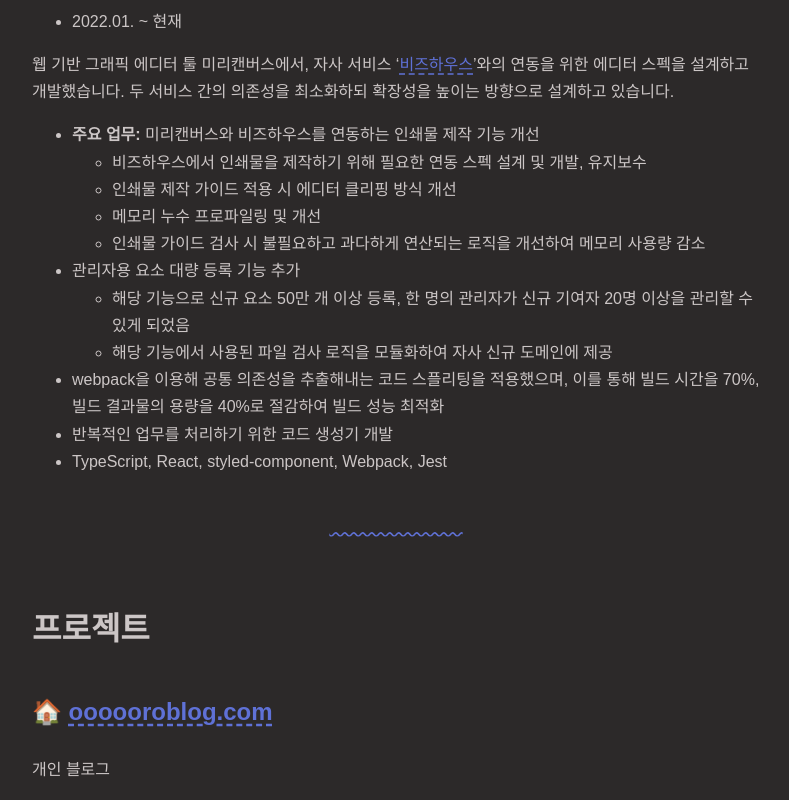
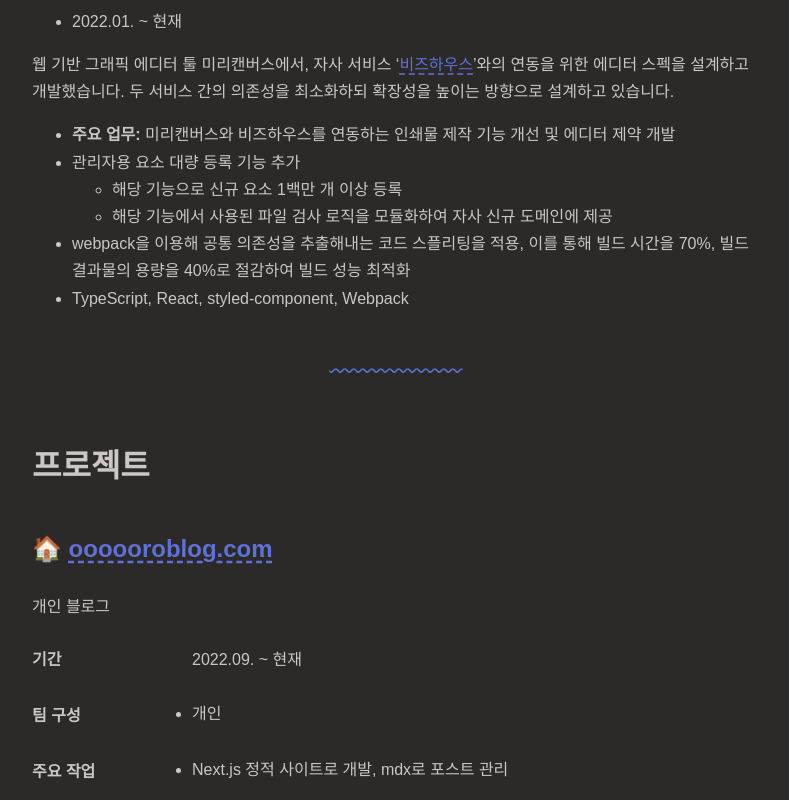
Before and after one commit to ooooorobo/oooooroblog, a Next.js app: page /about in a window 1280 px wide. Shown: the part 1060-1860 px from the top of the page, without its empty margins (244-1033 px from the left). Built offline with nearby package versions, Linux system fonts and the light colour scheme; a web font is replaced by a local one.

Commit message:
post: update about page

```diff
--- a/src/pages/about.mdx
+++ b/src/pages/about.mdx
@@ -34,17 +34,12 @@ import {NextSeo} from "next-seo";
 
 웹 기반 그래픽 에디터 툴 미리캔버스에서, 자사 서비스 ‘[비즈하우스](https://www.bizhows.com/)’와의 연동을 위한 에디터 스펙을 설계하고 개발했습니다. 두 서비스 간의 의존성을 최소화하되 확장성을 높이는 방향으로 설계하고 있습니다.
 
-- **주요 업무:** 미리캔버스와 비즈하우스를 연동하는 인쇄물 제작 기능 개선
-    - 비즈하우스에서 인쇄물을 제작하기 위해 필요한 연동 스펙 설계 및 개발, 유지보수
-    - 인쇄물 제작 가이드 적용 시 에디터 클리핑 방식 개선
-    - 메모리 누수 프로파일링 및 개선
-    - 인쇄물 가이드 검사 시 불필요하고 과다하게 연산되는 로직을 개선하여 메모리 사용량 감소
+- **주요 업무:** 미리캔버스와 비즈하우스를 연동하는 인쇄물 제작 기능 개선 및 에디터 제약 개발
 - 관리자용 요소 대량 등록 기능 추가
-    - 해당 기능으로 신규 요소 50만 개 이상 등록, 한 명의 관리자가 신규 기여자 20명 이상을 관리할 수 있게 되었음
+    - 해당 기능으로 신규 요소 1백만 개 이상 등록
     - 해당 기능에서 사용된 파일 검사 로직을 모듈화하여 자사 신규 도메인에 제공
-- webpack을 이용해 공통 의존성을 추출해내는 코드 스플리팅을 적용했으며, 이를 통해 빌드 시간을 70%, 빌드 결과물의 용량을 40%로 절감하여 빌드 성능 최적화
-- 반복적인 업무를 처리하기 위한 코드 생성기 개발
-- TypeScript, React, styled-component, Webpack, Jest
+- webpack을 이용해 공통 의존성을 추출해내는 코드 스플리팅을 적용, 이를 통해 빌드 시간을 70%, 빌드 결과물의 용량을 40%로 절감하여 빌드 성능 최적화
+- TypeScript, React, styled-component, Webpack
 
 <WavyLine size="10" top={'20px'} height={'80px'}/>
 
@@ -116,7 +111,7 @@ Git의 시각적 분석을 위한 VSCode Extension 개발
                    title: 'Nginx로 서브도메인을 EC2의 특정 포트 어플리케이션으로 연결하기',
                    link: 'https://www.oooooroblog.com/posts/1-nginx-subdomain-to-ec2-port'
                }]}
-               techs={['Next.js', 'quill', 'context-API', 'django', 'AWS(EC2, RDS, S3)']}/>
+               techs={['Next.js', 'quill', 'django', 'AWS(EC2, RDS, S3)']}/>
 
 <WavyLine size="10" top={'20px'} height={'80px'}/>
 
@@ -129,6 +124,36 @@ Git의 시각적 분석을 위한 VSCode Extension 개발
 - 소프트웨어및컴퓨터공학 전공 <small>(4.05 / 4.5)</small>
 - 디지털미디어 전공 (복수전공)
 
+# 기타
+
+저의 TMI를 소개합니다 😎
+
+### 2018
+- 모바일 게임 &#60;Tasty Pizza> 구글 플레이스토어 출시
+
+### 2019
+- 2019-2학기 파란학기제, 시리어스 게임 제작 프로젝트 참여, 훌륭한 뱃사공상 수상(대상)
+- 미디어학과 게임제작 소학회 ‘브레인스톰’ 회장
+- 대학생연합 게임제작동아리 ‘브릿지’ 7기 회원
+- 미디어학과 &#60;컴퓨터프로그래밍> 과목 튜터
+- 제38대 아주대학교 총학생회 ‘다움’ 소통발전국원
+
+### 2020
+- 아주대학교 총학생회 공식 홈페이지 개발TF팀장
+- 제39대 아주대학교 총학생회 ‘아워’ 소통발전차장
+
+### 2021
+- 제 7회 LINC+ 창업아이디어 경진대회, 비교과부문 &#60;Cake> 프로젝트 참여, 장려상 수상
+- 아주대학교 VHEX Lab, &#60;청소년 공감유형 진단·교육용 VR 콘텐츠 개발> 프로젝트 참여 ([링크](https://www.ajou.ac.kr/kr/ajou/news.do?mode=view&articleNo=111005&article.offset=0&articleLimit=12))
+    - Google Cloud Speech를 활용해 Speech-to-Text 기능 구현
+    - 인증 및 계정 관련 API 구현
+- 미디어학과 &#60;Immersive Media Programming> 과목 TA
+- 제40대 아주대학교 총학생회 비상대책위원회 소통발전국장
+
+### 2022
+- 2022 오픈소스 컨트리뷰션 아카데미, &#60;Githru: Git의 시각적 분석을 위한 VSCode Extension> 프로젝트 멘티 Masters 수료, 정보통신산업진흥원장상 수상(우수상)
+
+
 export default ({children}) => <Article>
     <NextSeo title={'조예진 | Resume'} description={'웹 프론트엔드 개발자 조예진입니다.'} openGraph={{title: '조예진 | Resume', description: '웹 프론트엔드 개발자 조예진입니다.'}} />
     {children}
```
